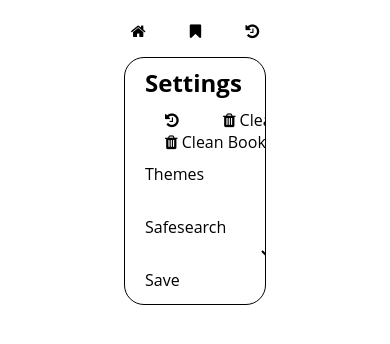
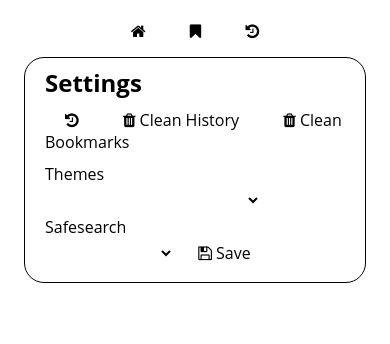
Before and after one commit to SlumberDemon/Surfer, a FastAPI app: template templates/settings.html in a window 390 px wide. Shown: the top 344 px of the page. Run offline with FastAPI, Linux system fonts and the light colour scheme; the template is opened without the code that fills it, so the values that code supplies are empty.

Commit message:
mobile optimization

```diff
--- a/static/styles/style.css
+++ b/static/styles/style.css
@@ -113,13 +113,14 @@
 @media only screen and (max-width: 600px) {
     .title {
         font-size: 60px;
+        margin-top: 80px;
     }
     .search {
         width: 300px;
         height: 20px;
     }
     .content-card {
-        width: 100px;
+        width: 300px;
     }
     .menu-bar {
         margin-top: 10px;
```
